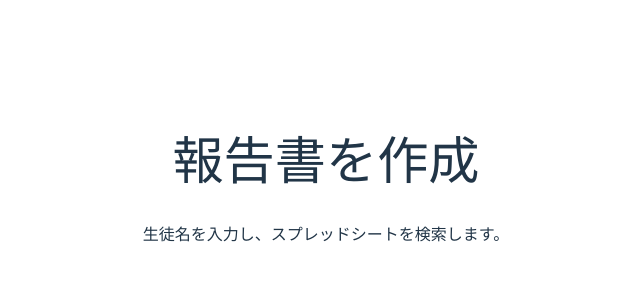
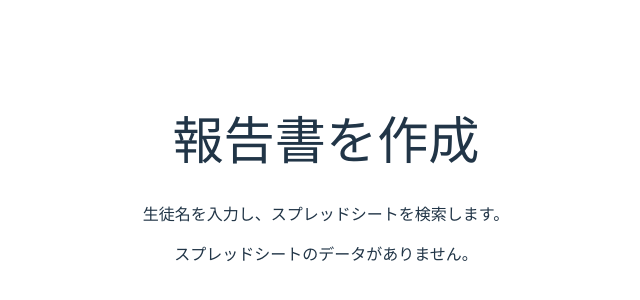
Before and after one commit to cloud-migration-for-cram-school/frontend, a React (Vite) app: page /spreadsheetPage/1 in a window 1280 px wide. Shown: the part 220-520 px from the top of the page, without its empty margins (314-954 px from the left). Built offline with nearby package versions, Linux system fonts and the light colour scheme.

Commit message:
fix: :bug: 画面遷移におけるHTTPメソッドの修正

```diff
--- a/src/App.tsx
+++ b/src/App.tsx
@@ -1,3 +1,4 @@
+// App.tsx
 import { Routes, Route } from "react-router-dom";
 import SpreadsheetSearch from "./components/SpreadsheetSearch";
 import SpreadsheetPage from "./components/SpreadsheetPage";
@@ -12,7 +13,7 @@ function App() {
       </div>
       <Routes>
         <Route path="/" element={<SpreadsheetSearch />} />
-        <Route path="/spreadsheetPage" element={<SpreadsheetPage />} />
+        <Route path="/spreadsheetPage/:sheetId" element={<SpreadsheetPage />} />
       </Routes>
     </>
   );
--- a/src/components/SpreadsheetPage.tsx
+++ b/src/components/SpreadsheetPage.tsx
@@ -1,5 +1,22 @@
+import { useLocation, useParams } from "react-router-dom";
+
 const SpreadsheetPage = () => {
-  return <></>;
+  const { sheetId } = useParams();
+  const location = useLocation();
+  const sheetData = location.state?.sheetData;
+
+  return (
+    <div>
+      {sheetData ? (
+        <>
+          <h2>{sheetData.name}</h2>
+          {/* その他のスプレッドシートの情報を表示 */}
+        </>
+      ) : (
+        <p>スプレッドシートのデータがありません。</p>
+      )}
+    </div>
+  );
 };
 
 export default SpreadsheetPage;
--- a/src/components/SpreadsheetSearch.tsx
+++ b/src/components/SpreadsheetSearch.tsx
@@ -44,10 +44,13 @@ const SpreadsheetSearch = () => {
     setFilteredSheets(result);
   }, [searchTerm, sheets]);
 
-  const postSelectedSheetId = async (sheetId: string) => {
+  const fetchSpreadsheetById = async (sheetId: string) => {
     try {
-      await axios.post("バックエンドAPIのエンドポイント", { id: sheetId });
-      console.log("送信成功:", sheetId);
+      const response = await axios.get(
+        `バックエンドAPIのエンドポイント/${sheetId}`
+      );
+      console.log("取得成功:", response.data);
+      navigate(`/spreadsheetPage/${sheetId}`);
     } catch (error) {
       console.error("エラーが発生しました:", error);
     }
@@ -55,8 +58,7 @@ const SpreadsheetSearch = () => {
 
   const handleSelectChange = (e: React.ChangeEvent<HTMLSelectElement>) => {
     const selectedSheetId = e.target.value;
-    postSelectedSheetId(selectedSheetId);
-    navigate("/spreadsheetPage");
+    fetchSpreadsheetById(selectedSheetId);
   };
 
   return (
```
